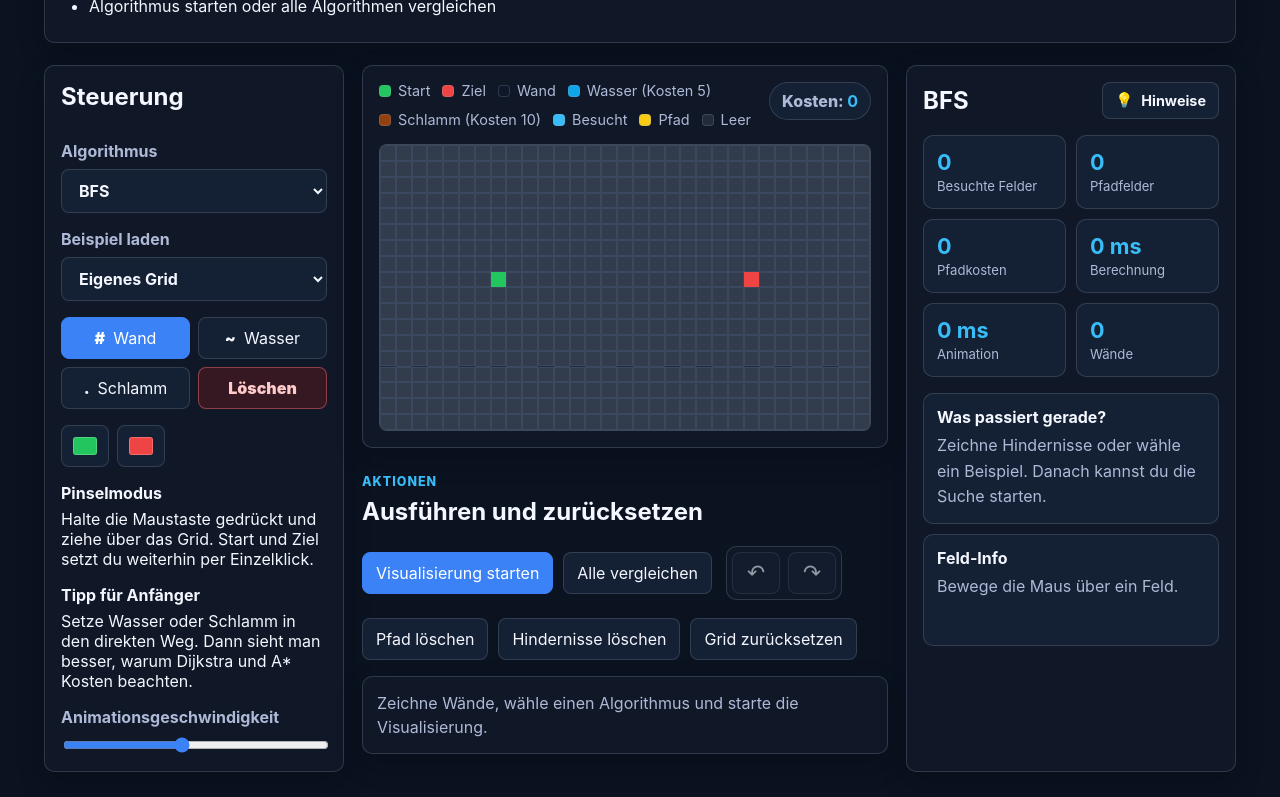
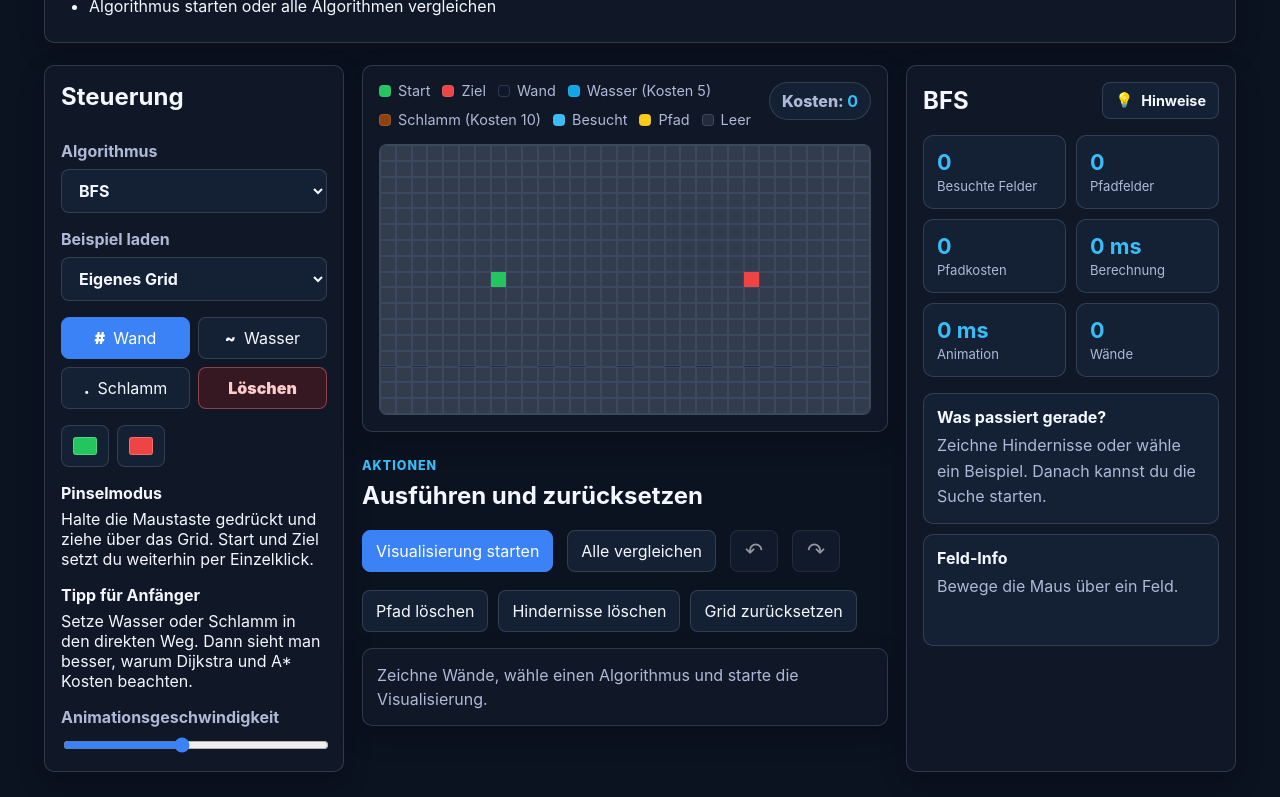
Before and after one commit to AleksZyro/PathLab, a React (Vite) app: page / in a window 1280 px wide. Shown: the part 400-1197 px from the top of the page. Built offline with nearby package versions, Linux system fonts and the light colour scheme.

Commit message:
Polish browser icon and board controls

```diff
--- a/index.html
+++ b/index.html
@@ -4,6 +4,7 @@
     <meta charset="UTF-8" />
     <meta name="viewport" content="width=device-width, initial-scale=1.0" />
     <meta name="description" content="PathLab is an interactive pathfinding algorithm visualizer." />
+    <link rel="icon" type="image/svg+xml" href="%BASE_URL%favicon.svg" />
     <title>PathLab | Pathfinding Visualizer</title>
   </head>
   <body>
--- a/src/components/ActionPanel.jsx
+++ b/src/components/ActionPanel.jsx
@@ -8,15 +8,10 @@ export default function ActionPanel({ dictionary, isRunning, canUndo, canRedo, s
 
       <div className="action-panel-grid">
         <div className="top-action-row">
-          <div className="primary-actions">
-            <button className="primary" disabled={isRunning} onClick={onRun}>{isRunning ? dictionary.controls.running : dictionary.controls.run}</button>
-            <button disabled={isRunning} onClick={onCompare}>{dictionary.controls.compare}</button>
-          </div>
-
-          <div className="history-actions" aria-label={dictionary.actions.historyGroup}>
-            <button className="history-button" disabled={isRunning || !canUndo} onClick={onUndo} title={dictionary.controls.undo} aria-label={dictionary.controls.undo}>↶</button>
-            <button className="history-button" disabled={isRunning || !canRedo} onClick={onRedo} title={dictionary.controls.redo} aria-label={dictionary.controls.redo}>↷</button>
-          </div>
+          <button className="primary" disabled={isRunning} onClick={onRun}>{isRunning ? dictionary.controls.running : dictionary.controls.run}</button>
+          <button disabled={isRunning} onClick={onCompare}>{dictionary.controls.compare}</button>
+          <button className="history-button" disabled={isRunning || !canUndo} onClick={onUndo} title={dictionary.controls.undo} aria-label={dictionary.controls.undo}>↶</button>
+          <button className="history-button" disabled={isRunning || !canRedo} onClick={onRedo} title={dictionary.controls.redo} aria-label={dictionary.controls.redo}>↷</button>
         </div>
 
         <div className="maintenance-actions">
--- a/src/styles.css
+++ b/src/styles.css
@@ -251,10 +251,8 @@ input[type="range"] { accent-color: var(--accent); }
 .action-panel-head h2 { margin-bottom: 0; }
 .action-panel-grid { display: grid; gap: 18px; }
 .top-action-row { display: flex; flex-wrap: wrap; align-items: center; gap: 14px; }
-.primary-actions,
 .maintenance-actions { display: flex; flex-wrap: wrap; gap: 10px; }
 .maintenance-actions { margin-bottom: 16px; }
-.history-actions { display: inline-flex; width: max-content; gap: 8px; padding: 5px; border: 1px solid var(--line); border-radius: 10px; background: var(--surface); }
 .action-status { margin-top: 0; }
 .status-message { color: var(--muted); padding: 14px; line-height: 1.5; }
 
--- a/src/utils/grid.js
+++ b/src/utils/grid.js
@@ -1,4 +1,4 @@
-export const ROWS = 18;
+export const ROWS = 17;
 export const COLS = 31;
 export const DEFAULT_START = { row: 8, col: 7 };
 export const DEFAULT_TARGET = { row: 8, col: 23 };
--- a/src/utils/presets.js
+++ b/src/utils/presets.js
@@ -1,4 +1,4 @@
-import { DEFAULT_START, DEFAULT_TARGET, createGrid, setCellType } from './grid.js';
+import { DEFAULT_START, DEFAULT_TARGET, ROWS, createGrid, setCellType } from './grid.js';
 
 function applyCells(grid, cells, type) {
   return cells.reduce((nextGrid, node) => setCellType(nextGrid, node, type), grid);
@@ -28,7 +28,7 @@ export function createPreset(id) {
   }
 
   if (id === 'noPath') {
-    grid = applyCells(grid, Array.from({ length: 18 }, (_, row) => ({ row, col: 15 })), 'wall');
+    grid = applyCells(grid, Array.from({ length: ROWS }, (_, row) => ({ row, col: 15 })), 'wall');
   }
 
   if (id === 'astarDemo') {
```
Also changed, not shown: public/favicon.svg (added).
